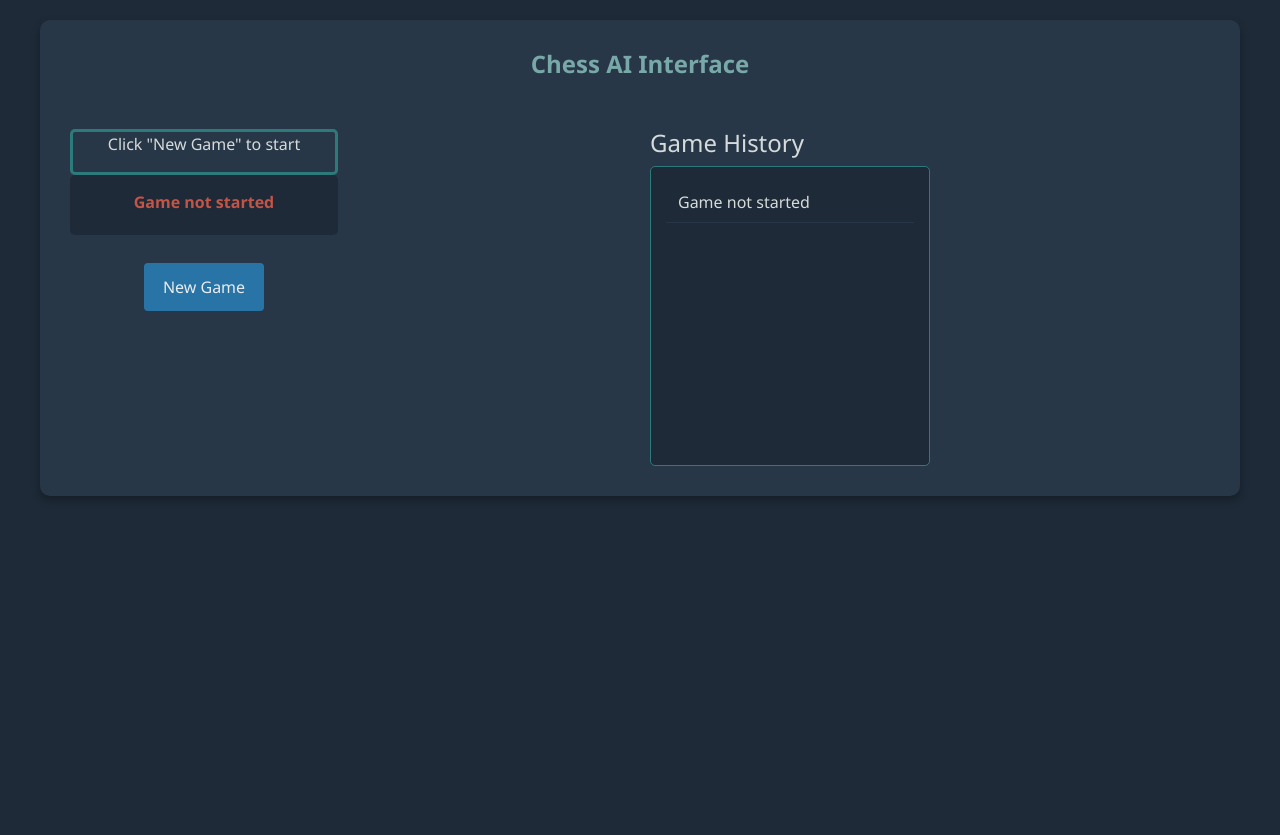
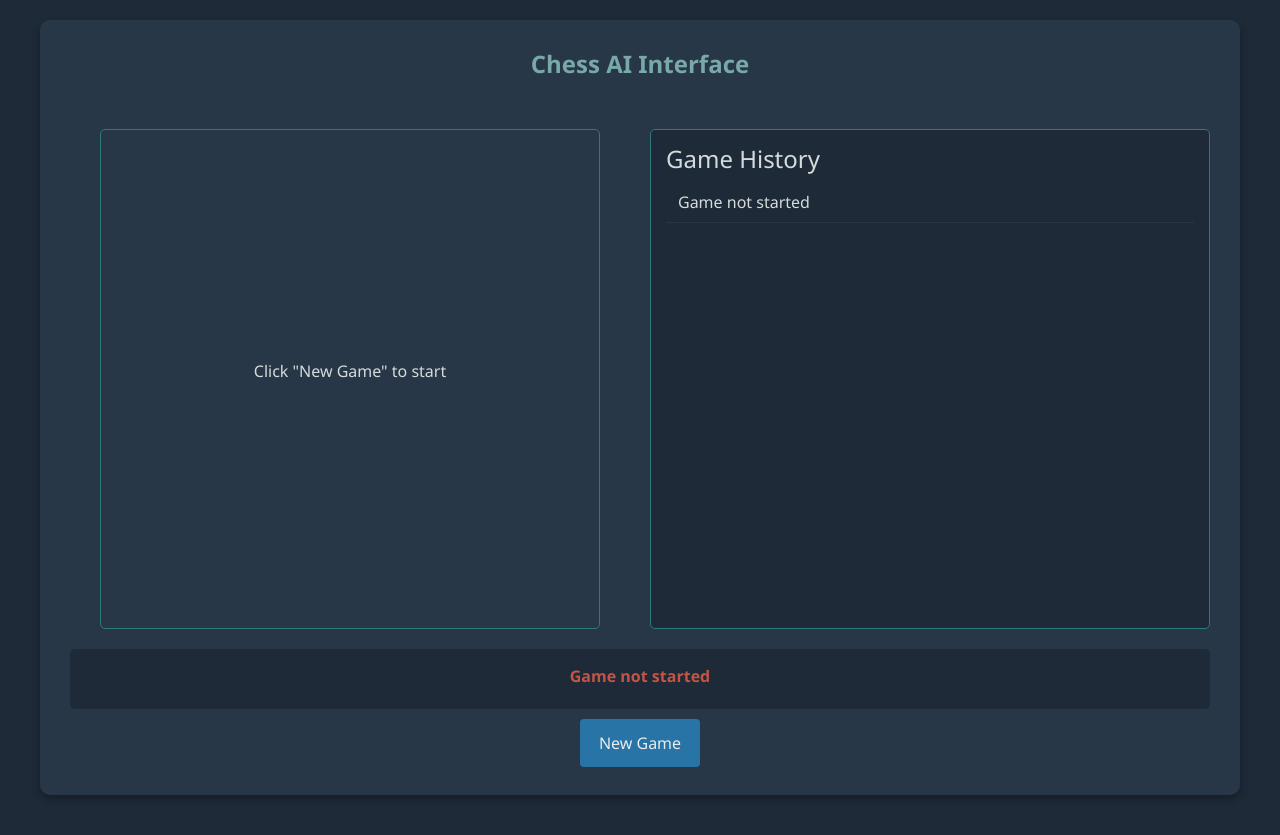
Before and after one commit to pavansai-tanguturi/chess_ai, a Flask app: page / in a window 1280 px wide. Before the commit the page ends 498 px from the top, so only its background shows below. Run offline with Flask 3, Linux system fonts and the light colour scheme.

Commit message:
Refactor index.html to improve layout and styling; enhance game history display and update move list functionality

```diff
--- a/templates/index.html
+++ b/templates/index.html
@@ -23,27 +23,26 @@
             display: grid;
             grid-template-columns: 1fr 1fr;
             grid-gap: 20px;
+            position: relative;
         }
         .chess-board {
-                grid-column: 1;
             width: 100%;
             max-width: 500px;
-                margin: 0;
-                border: 3px solid #2c7a7b;
+            margin: 0 auto;
             border-radius: 5px;
-            }
-            .game-controls {
-                grid-column: 2;
             display: flex;
-                flex-direction: column;
+            justify-content: center;
+            flex-wrap: wrap;
+            align-items: center;
+            border: 1px solid #2c7a7b;
         }
         .heading {
-                grid-column: 1 / span 2;
             text-align: center;
             margin-bottom: 30px;
             color: #79a8a9;
             font-weight: bold;
             font-size: 24px;
+            grid-column: span 2;
         }
         .status-area {
             margin-top: 0;
@@ -55,6 +54,7 @@
             font-weight: bold;
             color: #c35547;
             margin-bottom: 20px;
+            grid-column: span 2;
         }
         .btn-action {
             margin: 8px 0;
@@ -66,28 +66,16 @@
             padding: 12px 15px;
             cursor: pointer;
             transition: background-color 0.3s;
+            position: absolute;
+            bottom: 20px;
+            left: 50%;
+            transform: translateX(-50%);
         }
         .btn-action:hover {
             background-color: #21618c;
         }
-            /* History container - now a separate section */
-            .history-container {
-                max-width: 1200px;
-                margin: 0 auto;
-                background-color: #283747;
-                border-radius: 10px;
-                padding: 20px;
-                box-shadow: 0 4px 8px rgba(0, 0, 0, 0.3);
-                color: #d5dbdb;
-            }
-            .history-container h2 {
-                text-align: center;
-                color: #79a8a9;
-                margin-top: 0;
-                margin-bottom: 15px;
-            }
         .game-history {
-                height: 300px;
+            height: 500px; /* Increased height */
             overflow-y: auto;
             padding: 15px;
             border: 1px solid #2c7a7b;
@@ -129,11 +117,16 @@
             .chess-container {
                 grid-template-columns: 1fr;
             }
-                .chess-board, .game-controls, .heading {
+            .chess-board, .heading, .status-area {
                 grid-column: 1;
             }
             .chess-board {
                 margin: 0 auto;
+            }
+            .btn-action {
+                position: static;
+                transform: none;
+                margin: 20px auto 0;
             }
         }
     </style>
@@ -142,13 +135,19 @@
     <div class="container chess-container">
         <h1 class="heading">Chess AI Interface</h1>
 
-        <div class="row">
-            <div class="col-md-6">
         <div class="chess-board" id="chess-board">
             <!-- Chess board will be inserted here -->
             <div class="text-center">
                 <p>Click "New Game" to start</p>
             </div>
+        </div>
+
+        <div class="game-history">
+            <h4>Game History</h4>
+            <ul class="move-list" id="move-list">
+                <!-- Moves will be listed here -->
+                <li>Game not started</li>
+            </ul>
         </div>
 
         <div class="status-area" id="status-area">
@@ -157,18 +156,6 @@
 
         <div class="d-flex justify-content-center mt-3">
             <button class="btn btn-success btn-action" id="new-game">New Game</button>
-                </div>
-            </div>
-
-        </div>
-        <div class="col-md-6">
-            <h4>Game History</h4>
-            <div class="game-history">
-                <ul class="move-list" id="move-list">
-                    <!-- Moves will be listed here -->
-                    <li>Game not started</li>
-                </ul>
-            </div>
         </div>
     </div>
 
@@ -298,7 +285,7 @@
                         }
 
                         // Update move list and highlight current move
-                        updateMoveList(moveIndex);
+                        updateMoveList(moveIndex, response.piece, response.color);
 
                         // If this is the last move, reset the new game button
                         if (response.is_last_move) {
@@ -335,7 +322,7 @@
                 }
             }
 
-            function updateMoveList(currentIndex = -1) {
+            function updateMoveList(currentIndex = -1, piece = '', color = '') {
                 if (moveHistory.length === 0) {
                     $("#move-list").html("<li>No moves yet</li>");
                     return;
@@ -345,7 +332,7 @@
                 moveHistory.forEach((move, index) => {
                     const isCurrentMove = (index === currentIndex);
                     const className = isCurrentMove ? "current-move" : "";
-                    html += `<li class="${className}">${index + 1}. ${move}</li>`;
+                    html += `<li class="${className}">${index + 1}. ${color} ${piece} ${move}</li>`;
                 });
 
                 $("#move-list").html(html);
```
Lines whose indentation alone changed are shown as unchanged.
